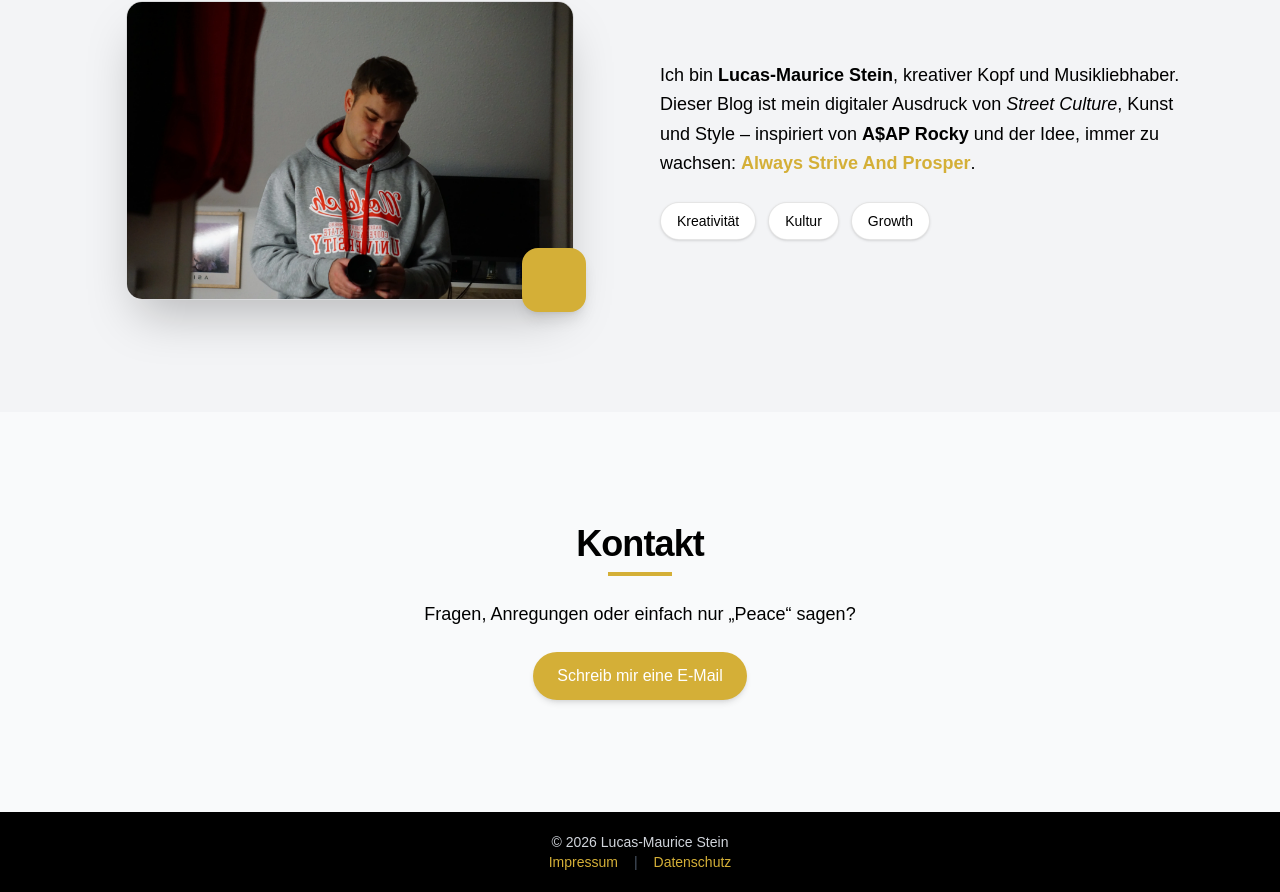
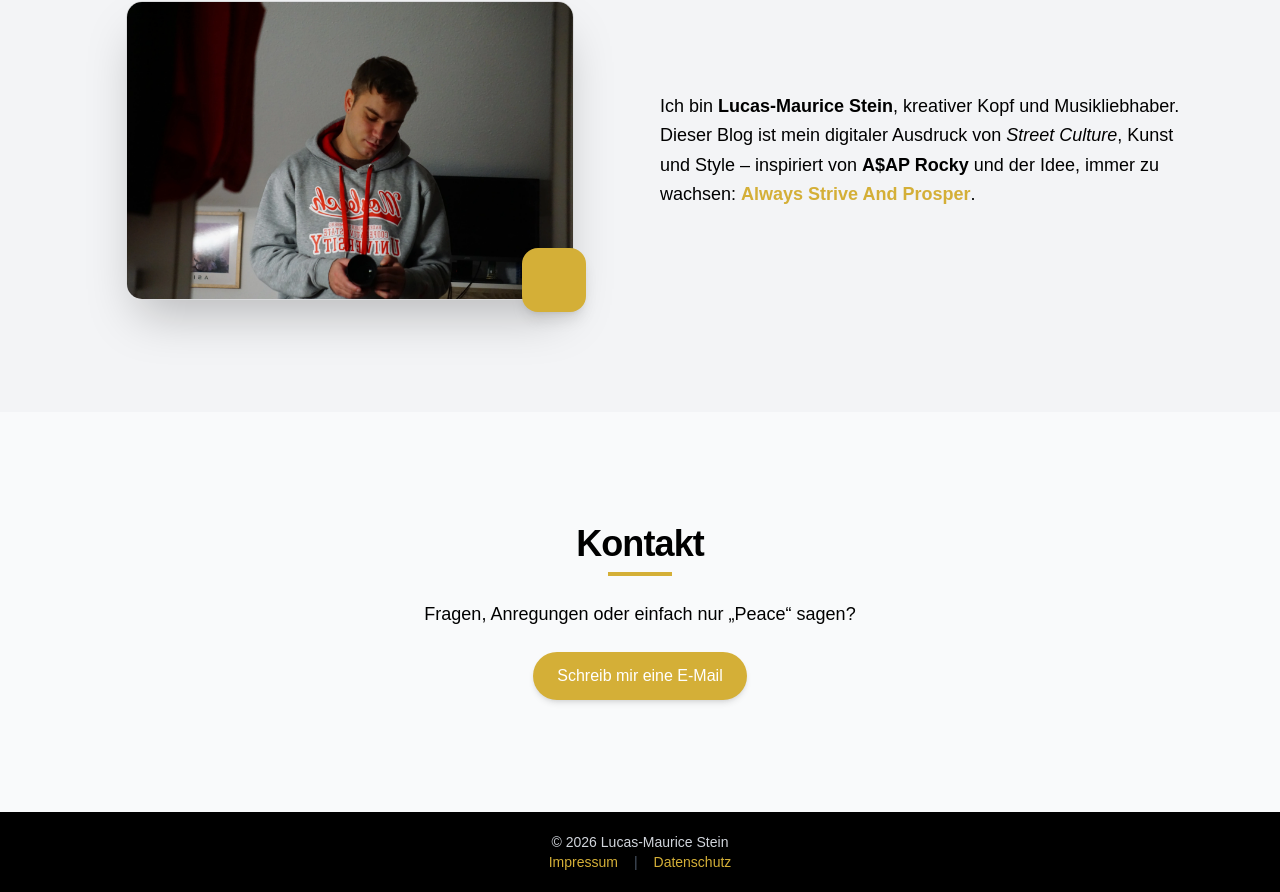
Before and after one commit to Lucas-MStein/asap-next, a Next.js app: page / in a window 1280 px wide. Shown: the part 1555-2447 px from the top of the page. Built offline with nearby package versions, Linux system fonts and the light colour scheme.

Commit message:
adjusted about section

```diff
--- a/app/page.tsx
+++ b/app/page.tsx
@@ -119,18 +119,6 @@ export default function HomePage() {
           </span>
                                 .
                             </p>
-
-                            {/* kleine Highlights (optional) */}
-                            <div className="mt-6 flex flex-wrap gap-3">
-                                {["Kreativität", "Kultur", "Growth"].map((t) => (
-                                    <span
-                                        key={t}
-                                        className="px-4 py-2 rounded-full bg-white border border-black/10 shadow-sm text-sm"
-                                    >
-              {t}
-            </span>
-                                ))}
-                            </div>
                         </div>
                     </div>
                 </div>
```
